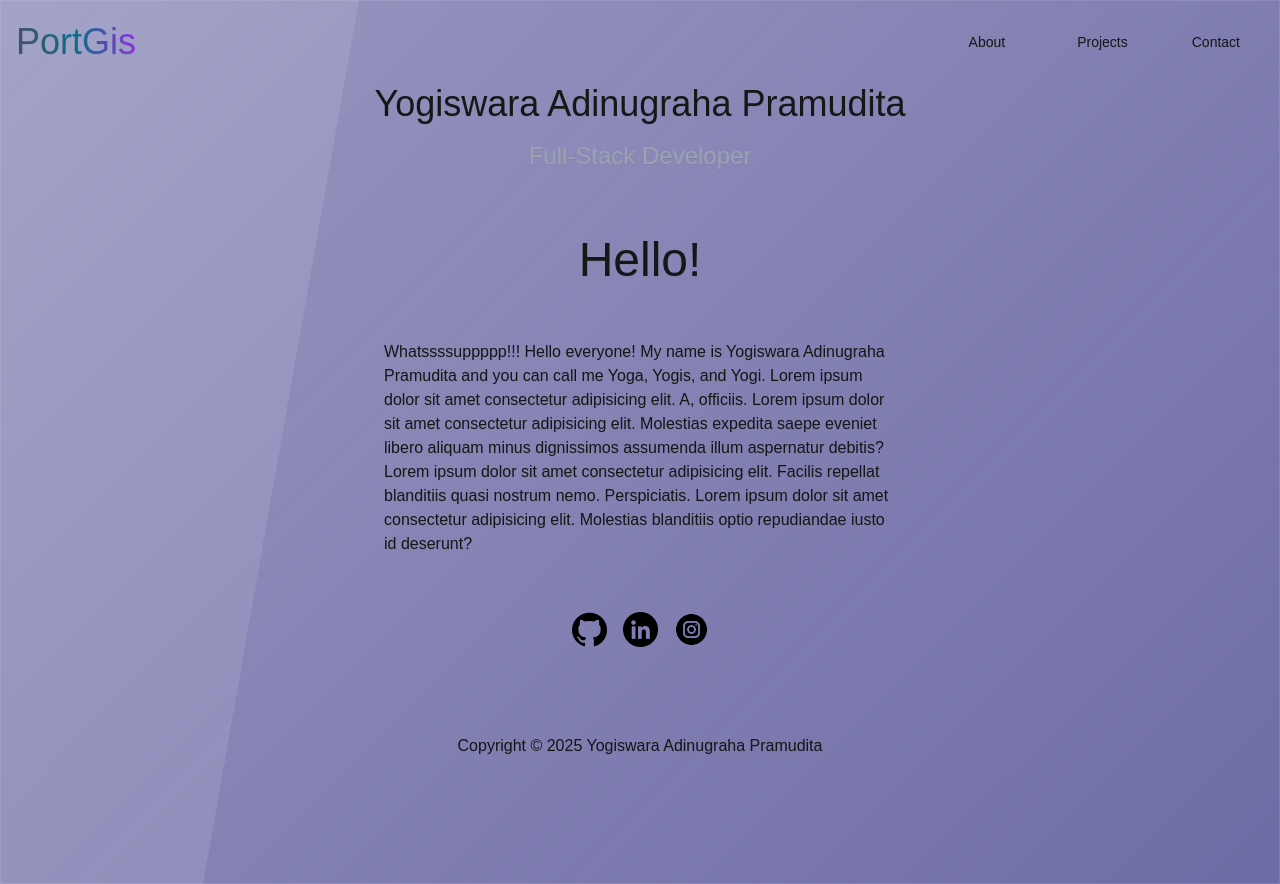
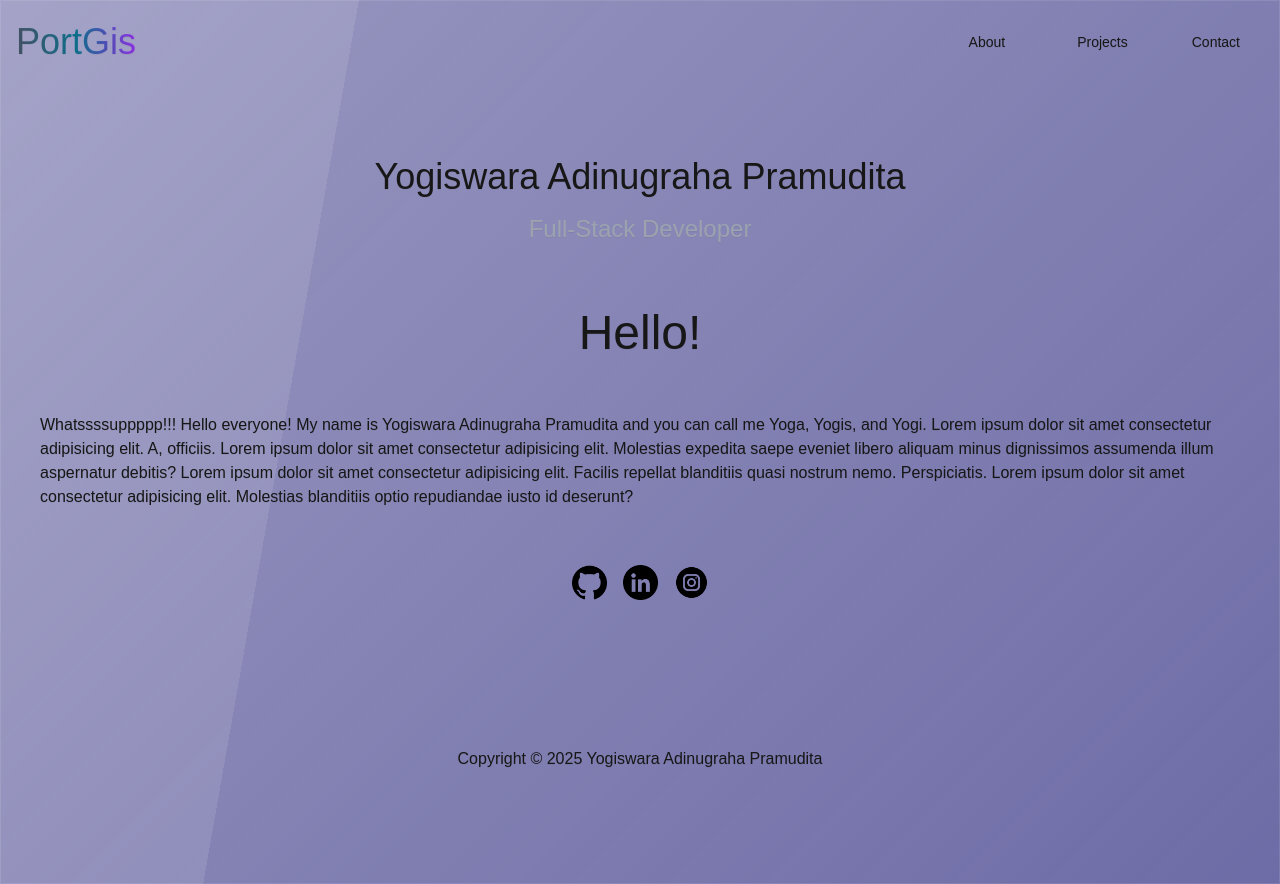
Before and after one commit to yogisyo16/porto-by-yogis, a Next.js app: page / in a window 1280 px wide. Built offline with nearby package versions, Linux system fonts and the light colour scheme; a web font is replaced by a local one.

Commit message:
responsive update

```diff
--- a/src/app/page.tsx
+++ b/src/app/page.tsx
@@ -6,8 +6,8 @@ import { motion } from "framer-motion";
 
 export default function Home() {
   return (
-    <div className="grid items-center justify-items-center min-h-screen md:items-start sm:items-start">
-      <main className="flex flex-col gap-4 row-start-1 md:items-center sm:items-start">
+    <div className="grid items-center justify-items-center min-h-screen md:items-center sm:items-center">
+      <main className="flex flex-col gap-4 row-start-1 md:items-center sm:items-center">
         <div className="flex flex-col gap-4">
           <h1 className="text-4xl text-center">
             Yogiswara Adinugraha Pramudita
@@ -17,7 +17,7 @@ export default function Home() {
           </h2>
           <div className="flex flex-col mt-12 gap-4">
             <h3 className="text-5xl text-center">Hello!</h3>
-            <p className="flex-wrap mx-96 my-10 md:text-start sm:text-start">
+            <p className="flex-wrap mx-10 my-10 md:text-start sm:text-start">
               Whatssssuppppp!!! Hello everyone! My name is Yogiswara Adinugraha
               Pramudita and you can call me Yoga, Yogis, and Yogi. Lorem ipsum
               dolor sit amet consectetur adipisicing elit. A, officiis. Lorem
@@ -30,7 +30,7 @@ export default function Home() {
             </p>
           </div>
         </div>
-        <div className="flex flex-row gap-4">
+        <div className="flex flex-row gap-4 md:items-center sm:items-center">
           <Link href="https://github.com/yogisyo16" target="_blank">
             <motion.div
               className="hover:bg-slate-500 rounded-xl"
```
